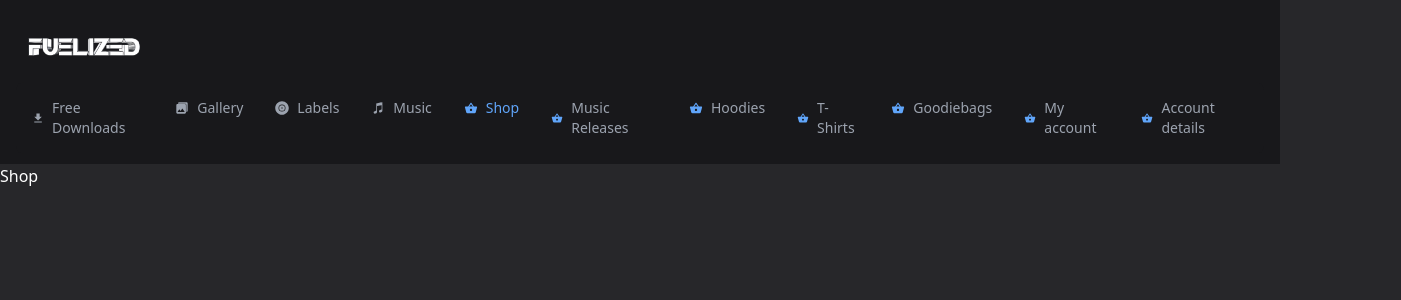
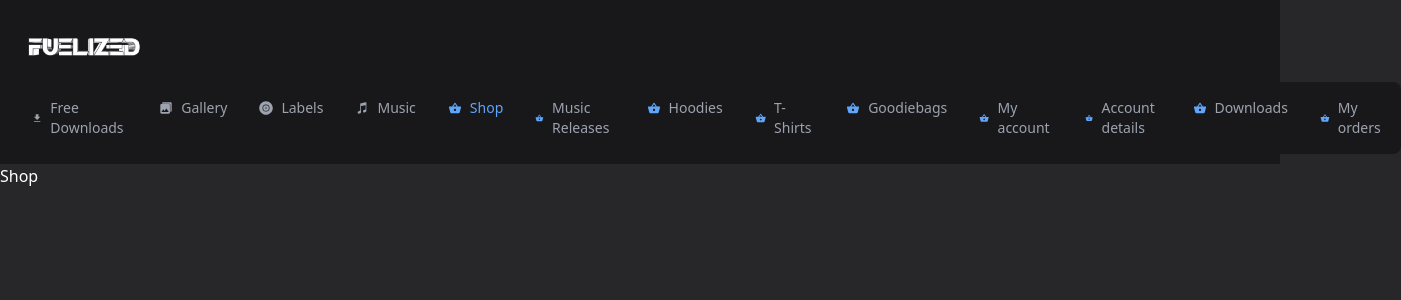
Before and after one commit to FUELIZED/FuelizedWebshopReact, a React (Vite) app: page /shop in a window 1280 px wide. Shown: the top 300 px of the page, 1401 px wide, since content can reach past the window. Built offline with nearby package versions, Linux system fonts and the light colour scheme.

Commit message:
Downloads page (+routing) + My orders page (+routing)

```diff
--- a/src/App.jsx
+++ b/src/App.jsx
@@ -12,6 +12,8 @@ import { Musicreleases } from './pages/Musicreleases.jsx'
 import { Goodiebags } from './pages/Goodiebags.jsx'
 import { Myaccount } from './pages/Myaccount.jsx'
 import { Accountdetails } from './pages/Accountdetails.jsx'
+import { Downloads } from './pages/Downloads.jsx'
+import { Myorders } from './pages/Myorders.jsx'
 import { NotFound } from './pages/NotFound.jsx'
 
 document.title = "Fuelized";
@@ -31,6 +33,8 @@ function App() {
       <Route path="/goodiebags" element={<Goodiebags/>} />
       <Route path="/myaccount" element={<Myaccount/>} />
       <Route path="/accountdetails" element={<Accountdetails/>} />
+      <Route path="/downloads" element={<Downloads/>} />
+      <Route path="/myorders" element={<Myorders/>} />
       <Route path="*" element={<NotFound />} />
     </Routes>
   )
--- /dev/null
+++ b/src/pages/Downloads.jsx
@@ -0,0 +1,10 @@
+import { Nav } from './components/Nav.jsx';
+
+export const Downloads = () => {
+    return (
+        <>
+            <Nav active="Downloads"/>
+            <h1>Downloads</h1>
+        </>
+    )
+};
--- /dev/null
+++ b/src/pages/Myorders.jsx
@@ -0,0 +1,10 @@
+import { Nav } from './components/Nav.jsx';
+
+export const Myorders = () => {
+    return (
+        <>
+            <Nav active="Myorders"/>
+            <h1>My orders</h1>
+        </>
+    )
+};
--- a/src/pages/components/Nav.jsx
+++ b/src/pages/components/Nav.jsx
@@ -79,6 +79,16 @@ export const Nav = (arg) => {
                             {shopIcon}Account details
                         </Link>
                     </li>
+                    <li>
+                        <Link to="/downloads" className={`${navStyle} ${arg.active === "downloads" ? "text-blue-400": "text-gray-400"}`}>
+                            {shopIcon}Downloads
+                        </Link>
+                    </li>
+                    <li>
+                        <Link to="/myorders" className={`${navStyle} ${arg.active === "myorders" ? "text-blue-400": "text-gray-400"}`}>
+                            {shopIcon}My orders
+                        </Link>
+                    </li>
                 </ul>
                 </div>
             </div>
```
